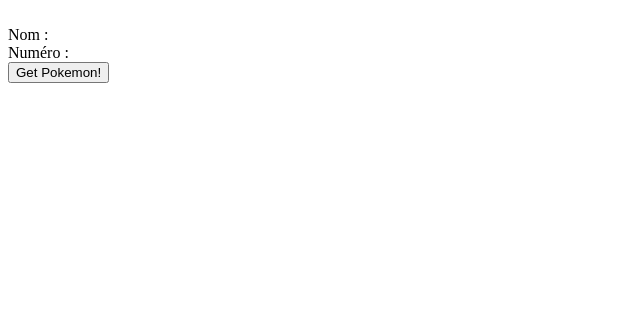
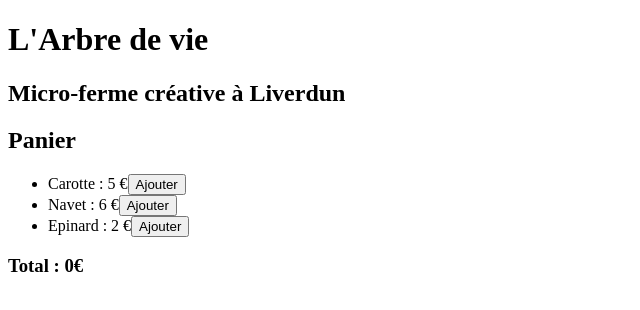
Before and after one commit to s-bbt/MoshTutorial, a React (Vite) app: page / in a window 1280 px wide. Shown: the top 310 px of the page, without its empty margins (0-640 px from the left). Built offline with nearby package versions, Linux system fonts and the light colour scheme.

Commit message:
maj Panier avec tableau d'objet legume

```diff
--- a/src/App.tsx
+++ b/src/App.tsx
@@ -1,17 +1,16 @@
 import Message from './Message';
-import NavBar from "./components/NavBar.tsx";
+// import NavBar from "./components/NavBar.tsx";
 import { Fragment } from "react";
-import HookStateTest from "./components/HookStateTest.tsx";
-import Pokapi from "./components/Pokapi.tsx";
+// import HookStateTest from "./components/HookStateTest.tsx";
+// import Pokapi from "./components/Pokapi.tsx";
 import Cart from "./components/Panier.tsx";
-import EventTest from "./components/EventTest.tsx";
+// import EventTest from "./components/EventTest.tsx";
 
 function App() {
   return (
       <Fragment>
-
-          <Pokapi />
-
+          <Message />
+          <Cart />
       </Fragment>
   );
 }
--- a/src/components/Panier.tsx
+++ b/src/components/Panier.tsx
@@ -1,19 +1,30 @@
 import {useState} from "react";
 
+const tabLegumes = [
+    {id: 1, nomLeg: "Carotte", prixLeg: 5},
+    {id: 2, nomLeg: "Navet", prixLeg: 6},
+    {id: 3, nomLeg: "Epinard", prixLeg: 2}
+];
+
 function Cart() {
-    const monsteraPrice = 8
+
     const [cart, updateCart] = useState(0)
 
     return (
-        <div className='lmj-cart'>
+        <div className='cart'>
             <h2>Panier</h2>
             <div>
-                Monstera : {monsteraPrice}€
-                <button onClick={() => updateCart(cart + 1)}>
-                    Ajouter
-                </button>
+                <ul>
+                    {tabLegumes.map((legume) => (
+                        <li>{legume.nomLeg} : {legume.prixLeg} €
+                            <button onClick={() => updateCart(cart+(legume.prixLeg))}>Ajouter</button>
+                        </li>
+                    ))
+                    }
+
+                </ul>
             </div>
-            <h3>Total : {monsteraPrice * cart}€</h3>
+            <h3>Total : {cart}€</h3>
         </div>
 
     )
```
